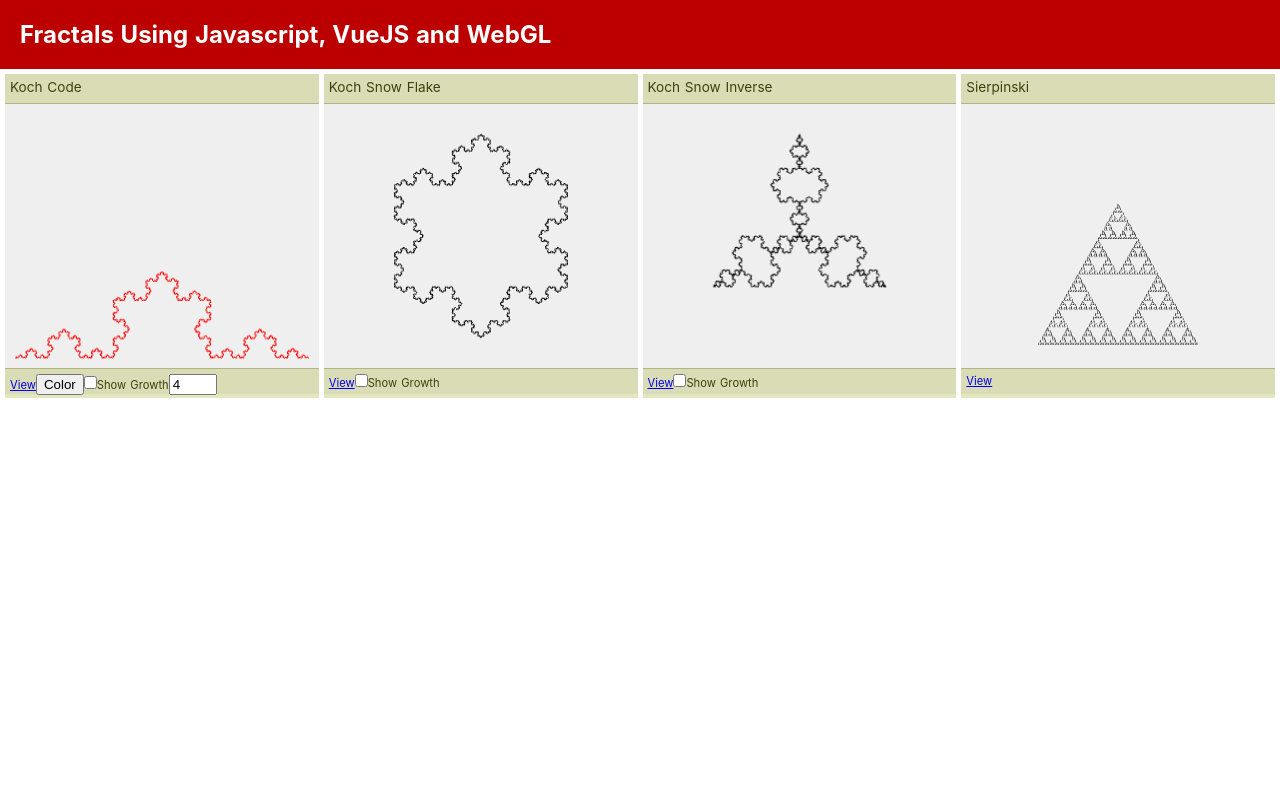
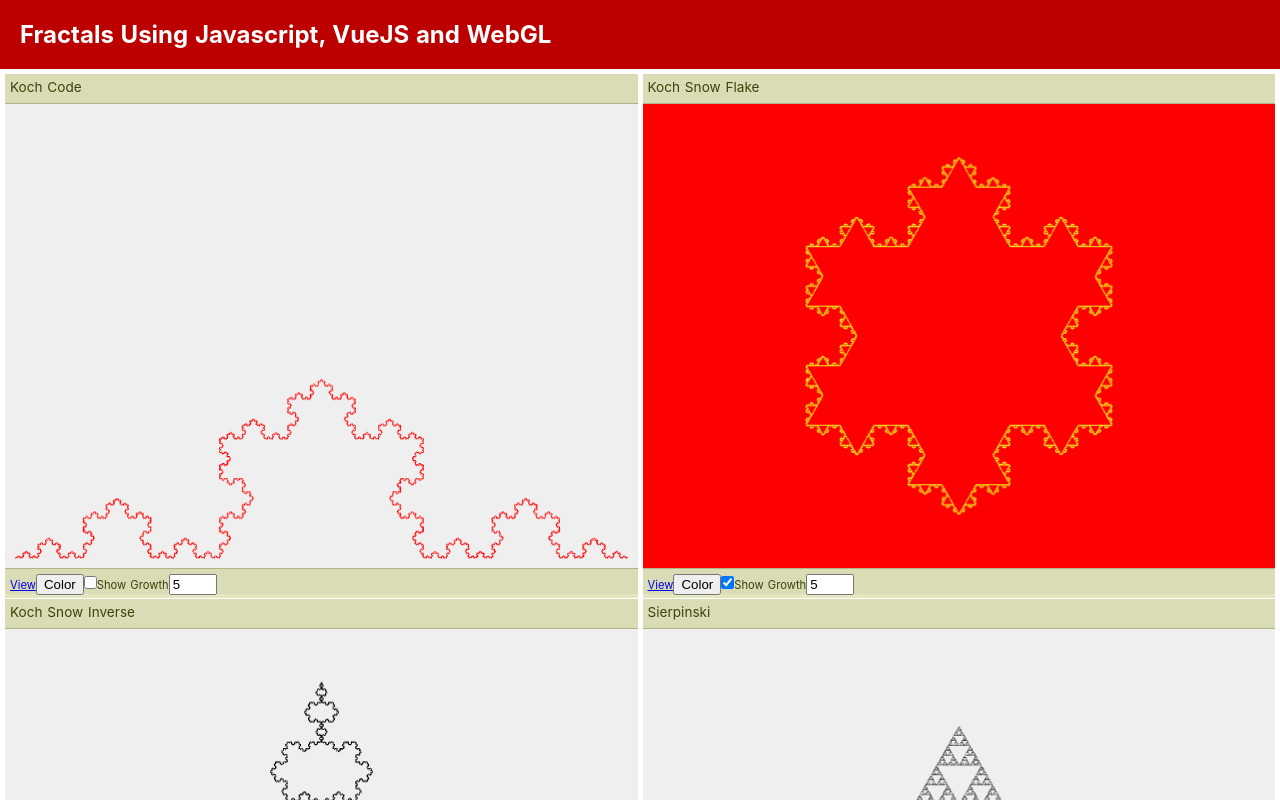
Before and after one commit to sabithpocker/fractals, a Nuxt app in the folder fractals/: page / in a window 1280 px wide. Shown: the top 800 px of the page. Built offline with nearby package versions, Linux system fonts and the light colour scheme.

Commit message:
background-color and content projection for FractalCard

```diff
--- /dev/null
+++ b/fractals/components/FractalCard.vue
@@ -0,0 +1,78 @@
+<template>
+  <article class="l__card l__card--primary">
+    <header class="l__card-header"><slot name="title" /></header>
+    <figure>
+      <slot
+        :settings="settings"
+        name="fractal" />
+    </figure>
+    <footer class="l__card-footer">
+      <nuxt-link to="/koch-code">View</nuxt-link>
+      <span class="color-picker-wrapper">
+        <button @click="settings.displayColorPicker = !settings.displayColorPicker">Color</button>
+        <no-ssr>
+          <color-picker
+            v-if="settings.displayColorPicker"
+            v-model="settings.color"
+            @blur="settings.displayColorPicker = false"/>
+        </no-ssr>
+      </span>
+      <input
+        id="koch-code"
+        v-model="settings.checked"
+        type="checkbox">
+      <label for="koch-code">Show Growth</label>
+      <input
+        id="koch-code-levels"
+        v-model.number="settings.levels"
+        min="0"
+        max="5"
+        type="number">
+    </footer>
+  </article>
+</template>
+
+<script>
+if (process.client) {
+  import('../plugins/color-picker')
+}
+export default {
+  data: () => ({
+    settings: {
+      checked: false,
+      levels: 5,
+      color: { rgba: { r: 255, g: 0, b: 0, a: 1 } },
+      displayColorPicker: false
+    }
+  })
+}
+</script>
+
+<style>
+.l__card {
+  grid-column: span 6;
+  display: grid;
+  grid-template-rows: 30px 1fr 30px;
+}
+.l__card--primary {
+  background-color: #efefef;
+}
+.l__card-header {
+  background: rgba(183, 189, 88, 0.38);
+  padding: 5px;
+  border-bottom: 1px solid #b0b584;
+  color: #3c420c;
+  font-size: 0.85em;
+}
+.l__card-footer {
+  background: rgba(183, 189, 88, 0.38);
+  padding: 5px;
+  border-top: 1px solid #b0b584;
+  color: #3c420c;
+  font-size: 0.7em;
+}
+
+.color-picker-wrapper {
+  position: relative;
+}
+</style>
--- a/fractals/components/KochCode.vue
+++ b/fractals/components/KochCode.vue
@@ -22,12 +22,7 @@ export default {
   },
   methods: {
     paint: function(gl, simpleShader) {
-      this.changeColor(
-        this.paintColor.rgba.r / 255,
-        this.paintColor.rgba.b / 255,
-        this.paintColor.rgba.g / 255,
-        this.paintColor.rgba.a
-      )
+      this.changeColor(...this.getPaintColorRBGA())
       const width = gl.canvas.width
       const margin = 10
       const points = [0 + margin, 0 + margin, width - margin, 0 + margin]
--- a/fractals/components/KochSnowFlake.vue
+++ b/fractals/components/KochSnowFlake.vue
@@ -9,8 +9,21 @@ import WebGLM from '../mixins/webgl.mixin'
 import Line from '../mixins/line.mixin'
 import EquilateralLines from '../mixins/equilateral-lines.mixin'
 import ShowGrowth from '../mixins/show-growth'
+import DynamicLevels from '../mixins/dynamic-levels.mixin'
+import PaintColor from '../mixins/paint-color'
+import BackgroundColor from '../mixins/background-color'
+import ArrayUtils from '../mixins/array.utils.mixin'
 export default {
-  mixins: [WebGLM, Line, EquilateralLines, ShowGrowth],
+  mixins: [
+    WebGLM,
+    Line,
+    EquilateralLines,
+    ShowGrowth,
+    DynamicLevels,
+    PaintColor,
+    BackgroundColor,
+    ArrayUtils
+  ],
   mounted: function() {
     const canvas = this.$refs.kochSnowFlake
     const { gl, simpleShader } = this.initialize(canvas)
@@ -20,13 +33,16 @@ export default {
   },
   methods: {
     paint: function(gl, simpleShader) {
+      console.log(this.levels)
+      this.changeColor(...this.getPaintColorRBGA())
+      this.clearCanvas(gl, this.getBackgroundColorRBGA())
       const width = gl.canvas.width
       const height = gl.canvas.height
       const center = { x: width / 2, y: height / 2 }
       const side = Math.min(width, height) * (2 / 3)
       const points = this.getEquilateralLines(center, side)
       const childPoints = this.showGrowth
-        ? [0, 1, 2, 3, 4].reduce(
+        ? this.getRangeArray(this.levels).reduce(
             (a, i) => [
               ...a,
               ...points.reduce(
@@ -37,7 +53,10 @@ export default {
             []
           )
         : points.reduce(
-            (acc, point) => [...acc, ...this.getChildLinePoints(point, 4)],
+            (acc, point) => [
+              ...acc,
+              ...this.getChildLinePoints(point, this.levels)
+            ],
             []
           )
       childPoints.forEach(x => this.drawLine(gl, simpleShader, ...x))
--- /dev/null
+++ b/fractals/mixins/background-color.js
@@ -0,0 +1,24 @@
+export default {
+  props: {
+    backgroundColor: {
+      type: Object,
+      default: { rgba: { r: 0, g: 0, b: 0, a: 1 } }
+    }
+  },
+  methods: {
+    getBackgroundColorRBGA() {
+      return [
+        this.backgroundColor.rgba.r / 255,
+        this.backgroundColor.rgba.b / 255,
+        this.backgroundColor.rgba.g / 255,
+        this.backgroundColor.rgba.a
+      ]
+    }
+  },
+  watch: {
+    backgroundColor: function(newVal, oldVal) {
+      const { gl, simpleShader } = this.$data
+      this.paint(gl, simpleShader)
+    }
+  }
+}
--- a/fractals/mixins/paint-color.js
+++ b/fractals/mixins/paint-color.js
@@ -2,7 +2,17 @@ export default {
   props: {
     paintColor: {
       type: Object,
-      default: { r: 0, g: 0, b: 0, a: 1 }
+      default: { rgba: { r: 0, g: 0, b: 0, a: 1 } }
+    }
+  },
+  methods: {
+    getPaintColorRBGA() {
+      return [
+        this.paintColor.rgba.r / 255,
+        this.paintColor.rgba.b / 255,
+        this.paintColor.rgba.g / 255,
+        this.paintColor.rgba.a
+      ]
     }
   },
   watch: {
--- a/fractals/mixins/webgl.mixin.js
+++ b/fractals/mixins/webgl.mixin.js
@@ -95,10 +95,10 @@ export default {
         a
       )
     },
-    initialize(canvas) {
+    initialize(canvas, color = [0, 0, 0, 0]) {
       const gl = this.getWebGLContext(canvas)
       this.resize(gl)
-      this.clearCanvas(gl)
+      this.clearCanvas(gl, color)
       const program = this.createProgram(
         gl,
         this.getSimpleVertexShader(gl),
--- a/fractals/pages/index.vue
+++ b/fractals/pages/index.vue
@@ -4,51 +4,48 @@
       <h1>Fractals Using Javascript, VueJS and WebGL</h1>
     </header>
     <section class="l__cards">
-      <article class="l__card l__card--primary">
-        <header class="l__card-header">Koch Code</header>
-        <figure>
+      <fractal-card>
+        <span slot="title">Koch Code</span>
+        <template
+          slot="fractal"
+          slot-scope="props">
           <koch-code
-            :paint-color="kochCode.color"
-            :levels="kochCode.levels"
-            :show-growth="kochCode.checked"/>
-        </figure>
-        <footer class="l__card-footer">
-          <nuxt-link to="/koch-code">View</nuxt-link>
-          <span class="color-picker-wrapper">
-            <button @click="kochCode.displayColorPicker = !kochCode.displayColorPicker">Color</button>
-            <no-ssr>
-              <color-picker
-                v-if="kochCode.displayColorPicker"
-                v-model="kochCode.color"
-                @blur="kochCode.displayColorPicker = false"/>
-            </no-ssr>
-          </span>
-          <input
-            id="koch-code"
-            v-model="kochCode.checked"
-            type="checkbox">
-          <label for="koch-code">Show Growth</label>
-          <input
-            id="koch-code-levels"
-            v-model.number="kochCode.levels"
-            min="0"
-            max="5"
-            type="number">
-        </footer>
-      </article>
+            :paint-color="props.settings.color"
+            :levels="props.settings.levels"
+            :show-growth="props.settings.checked"/>
+        </template>
+      </fractal-card>
       <article class="l__card l__card--primary">
         <header class="l__card-header">Koch Snow Flake</header>
         <figure>
           <koch-snow-flake
+            :paint-color="kochSnowFlake.color"
+            :background-color="kochSnowFlake.backgroundColor"
+            :levels="kochSnowFlake.levels"
             :show-growth="kochSnowFlake.checked"/>
         </figure>
         <footer class="l__card-footer">
           <nuxt-link to="/koch-snow-flake">View</nuxt-link>
+          <span class="color-picker-wrapper">
+            <button @click="kochSnowFlake.displayColorPicker = !kochSnowFlake.displayColorPicker">Color</button>
+            <no-ssr>
+              <color-picker
+                v-if="kochSnowFlake.displayColorPicker"
+                v-model="kochSnowFlake.color"
+                @blur="kochSnowFlake.displayColorPicker = false"/>
+            </no-ssr>
+          </span>
           <input
             id="koch-snow-flake"
             v-model="kochSnowFlake.checked"
             type="checkbox">
           <label for="koch-snow-flake">Show Growth</label>
+          <input
+            id="koch-code-levels"
+            v-model.number="kochSnowFlake.levels"
+            min="0"
+            max="5"
+            type="number">
         </footer>
       </article>
       <article class="l__card l__card--primary">
@@ -84,6 +81,7 @@ import KochCode from '../components/KochCode'
 import KochSnowFlake from '../components/KochSnowFlake'
 import KochSnowInverse from '../components/KochSnowInverse'
 import Sierpinski from '../components/Sierpinski'
+import FractalCard from '../components/FractalCard'
 
 if (process.client) {
   import('../plugins/color-picker')
@@ -93,17 +91,22 @@ export default {
     'koch-code': KochCode,
     'koch-snow-flake': KochSnowFlake,
     'koch-snow-inverse': KochSnowInverse,
-    sierpinski: Sierpinski
+    sierpinski: Sierpinski,
+    'fractal-card': FractalCard
   },
   data: () => ({
     kochCode: {
       checked: false,
-      levels: 4,
+      levels: 5,
       color: { rgba: { r: 255, g: 0, b: 0, a: 1 } },
       displayColorPicker: false
     },
     kochSnowFlake: {
-      checked: false
+      checked: true,
+      levels: 5,
+      color: { rgba: { r: 248, g: 231, b: 28, a: 1 } },
+      backgroundColor: { rgba: { r: 255, g: 0, b: 0, a: 1 } },
+      displayColorPicker: false
     },
     kochSnowInverse: {
       checked: false
@@ -125,10 +128,10 @@ export default {
   grid-gap: 5px;
   padding: 5px;
   grid-template-columns: repeat(12, minmax(30px, 1fr));
-  grid-auto-rows: 320px;
+  grid-auto-rows: 520px;
 }
 .l__card {
-  grid-column: span 3;
+  grid-column: span 6;
   display: grid;
   grid-template-rows: 30px 1fr 30px;
 }
```
